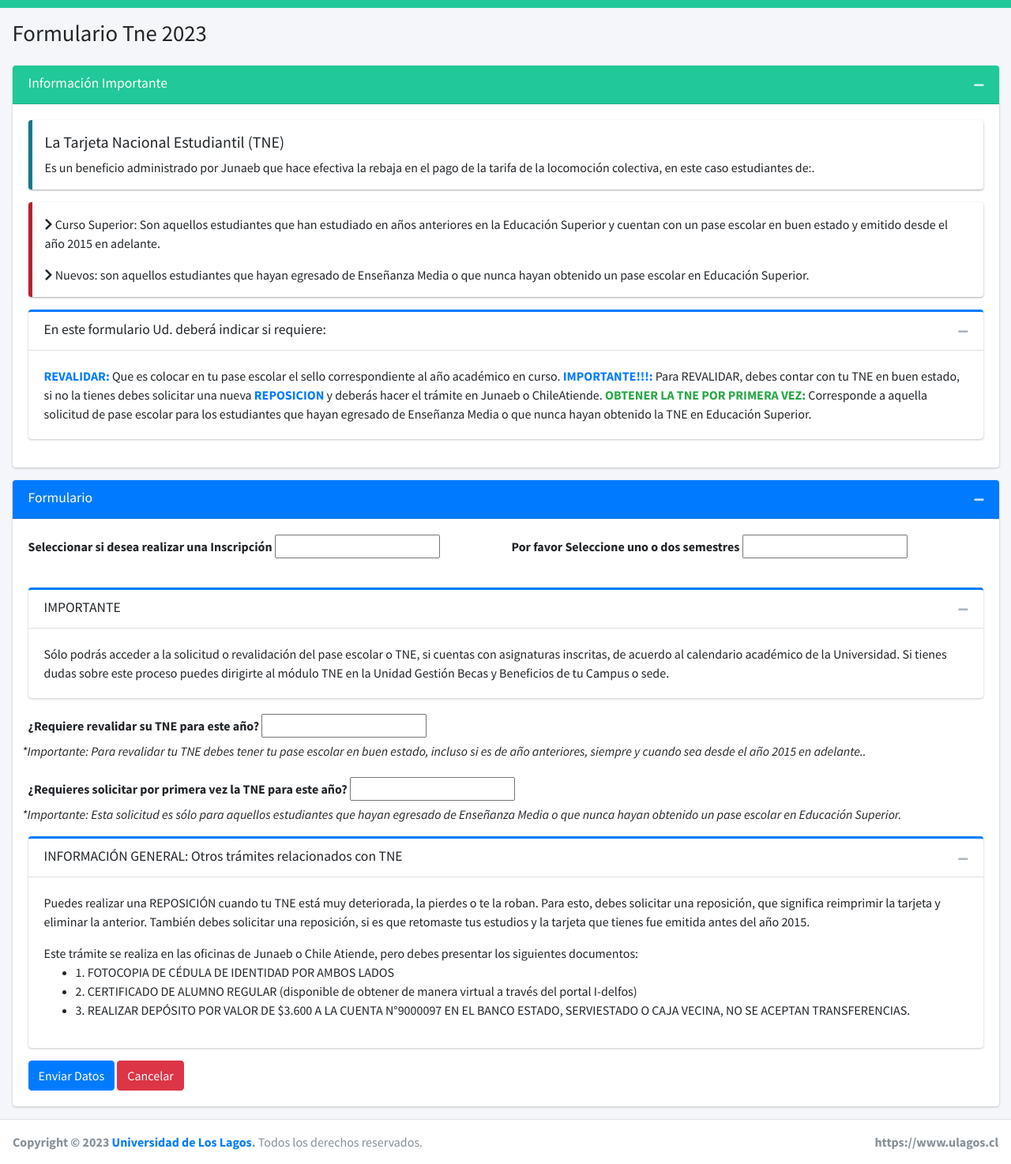
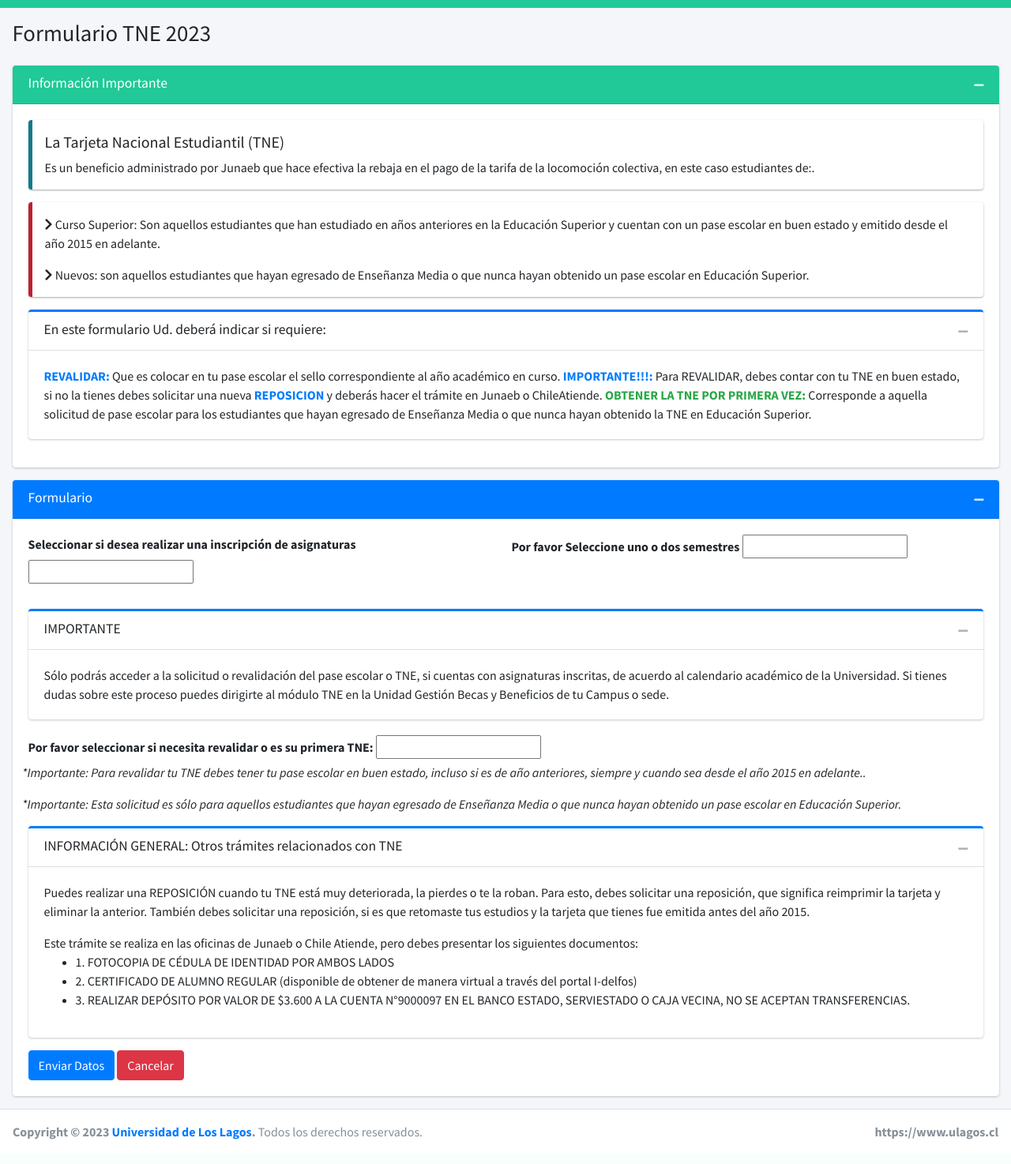
Before and after one commit to devclau/tne, a Django app: template templates/tne/tne.html in a window 1280 px wide. Shown: the part 56-1530 px from the top of the page at 79% size. After the commit the page ends 1499 px from the top, so only its background shows below. Run offline with Django 3.2, Linux system fonts and the light colour scheme; the template is opened without the code that fills it: most values are stand-ins (such as "Sample title", 1, 10 or a date in 2020); form fields are guessed from the names that the template uses; some libraries are stand-ins or nearby versions.

Commit message:
Update tne.html

```diff
--- a/templates/tne/tne.html
+++ b/templates/tne/tne.html
@@ -3,8 +3,8 @@
 {% load static %}
 {% block title %} Formulario Datos Ulagos{% endblock title %}
 
-{%block titulo %} Top Navigation Example 3. {%endblock %}
-{%block titulo_principal %} Formulario Tne 2023 {%endblock %}
+
+{%block titulo_principal %} Formulario TNE 2023 {%endblock %}
 
 {% block content %}
 <script src="https://code.jquery.com/jquery-2.2.2.min.js"></script>
@@ -31,6 +31,8 @@ $(document).ready(function() {
 
 
 </script>
+
+
 
 <div class="card card-teal">
     <div class="card-header">
@@ -104,7 +106,7 @@ $(document).ready(function() {
                 <div class="col-sm-6">
                     <div class="form-group">
 
-                            <label>Seleccionar si desea realizar una Inscripción</label>
+                            <label>Seleccionar si desea realizar una inscripción de asignaturas</label>
                             {{form.INSCRIPCION}}
 
                     </div>
@@ -164,27 +166,19 @@ $(document).ready(function() {
                 <div class="col-sm-12">
                     <div class="form-check">
                         <div class="form-check-input-chex">
-                            <label>¿Requiere revalidar su TNE para este año?</label>
-                            {{form.TNE_REVALIDAR}}
+                            <label>Por favor seleccionar si necesita revalidar o es su primera TNE:</label>
+                            {{form.TNE_SOLICITUD}}
                         </div>
                     </div>
                 </div>
                 <p><em>*Importante: Para revalidar tu TNE debes tener tu pase escolar en buen estado, incluso si es de
                     año anteriores, siempre y cuando sea desde el año 2015 en adelante..</em></p>
+
+                    <p><em>*Importante: Esta solicitud es sólo para aquellos estudiantes que hayan egresado de Enseñanza
+                        Media o que nunca hayan obtenido un pase escolar en Educación Superior.</em></p>
             </div>
 
-            <div class="row">
-                <div class="col-sm-12">
-                    <div class="form-check">
-                        <div class="form-check-input-chex">
-                            <label>¿Requieres solicitar por primera vez la TNE para este año?</label>
-                            {{form.TNE_NUEVO}}
-                        </div>
-                    </div>
-                </div>
-                <p><em>*Importante: Esta solicitud es sólo para aquellos estudiantes que hayan egresado de Enseñanza
-                    Media o que nunca hayan obtenido un pase escolar en Educación Superior.</em></p>
-            </div>
+
 
             <div class="row">
                 <div class="col-sm-12">
@@ -215,19 +209,53 @@ siguientes documentos:  <ul><li>1. FOTOCOPIA DE CÉDULA DE IDENTIDAD POR AMBOS L
                     </div>
                 </div>
             </div>
-            <input type="submit" class="btn  btn-primary " value="Enviar Datos"/>
-
-                    <input  type="reset" class="btn  btn-danger" value="Cancelar">
+            <input type="button" class="btn  btn-primary "  data-toggle="modal" data-target="#exampleModalCenter" value="Enviar Datos"/>
+            <input  type="reset" class="btn  btn-danger" value="Cancelar">
         </form>
     </div>
 
 </div>
+
+<div class="modal fade" id="exampleModalCenter" tabindex="-1" role="dialog" aria-labelledby="exampleModalCenterTitle" aria-hidden="true">
+    <div class="modal-dialog modal-dialog-centered" role="document">
+      <div class="modal-content">
+        <div class="modal-header">
+          <h5 class="modal-title" id="exampleModalLongTitle">¿Esta seguro de los datos ingresados?</h5>
+          <button type="button" class="close" data-dismiss="modal" aria-label="Close">
+                <span aria-hidden="true">&times;</span>
+              </button>
+        </div>
+        <div class="modal-body">
+        Compruebe que los datos sean los correctos. ¿Está seguro que desea guardar y enviar los datos ?
+        </div>
+        <div class="modal-footer">
+          <button type="button" id="modalAdd" name="modalAdd" class="btn btn-primary">Guardar y Enviar</button>
+          <button type="button" class="btn btn-secondary "data-dismiss="modal">Anular Envio</button>
+        </div>
+      </div>
+    </div>
+  </div>
+
 <script>
     function valida_envia() {
         var opciones_radio = document.tne.INSCRIPCION;
+        var revalidar_radio = document.tne.TNE_REVALIDAR;
+        var nuevo_tne_radio = document.tne.TNE_NUEVO;
 
         valor_radio = document.getElementById("id_INSCRIPCION_0").value;
         valor_select = document.getElementById("id_INSCRIPCION_PERIODO").value;
+
+
+
+        if (revalidar_radio[0].checked == false && revalidar_radio[1].checked == false) {
+            alert("Por favor Selecionar una opción ¿Requiere revalidar su TNE para este año?");
+            return false;
+          }
+
+          if (nuevo_tne_radio[0].checked == false && nuevo_tne_radio[1].checked == false) {
+            alert("Por favor Selecionar una opción ¿Requieres solicitar por primera vez la TNE para este año?");
+            return false;
+          }
 
         if (opciones_radio[0].checked == true) {
             if (valor_radio == 'SI') {
@@ -236,15 +264,22 @@ siguientes documentos:  <ul><li>1. FOTOCOPIA DE CÉDULA DE IDENTIDAD POR AMBOS L
                     return false;
                 }
                 else {
-                    document.tne.submit();
+
+                    //document.tne.submit();
                 }
             } else {
                 return false;
 
             }
         } else {
-            document.tne.submit();
+
+            //document.tne.submit();
         }
     }
 </script>
+<script>
+$('input').attr('required', true);
+$("#modalAdd").click(function() {
+$("#tne").submit();});
+</script>
 {% endblock%}
```
